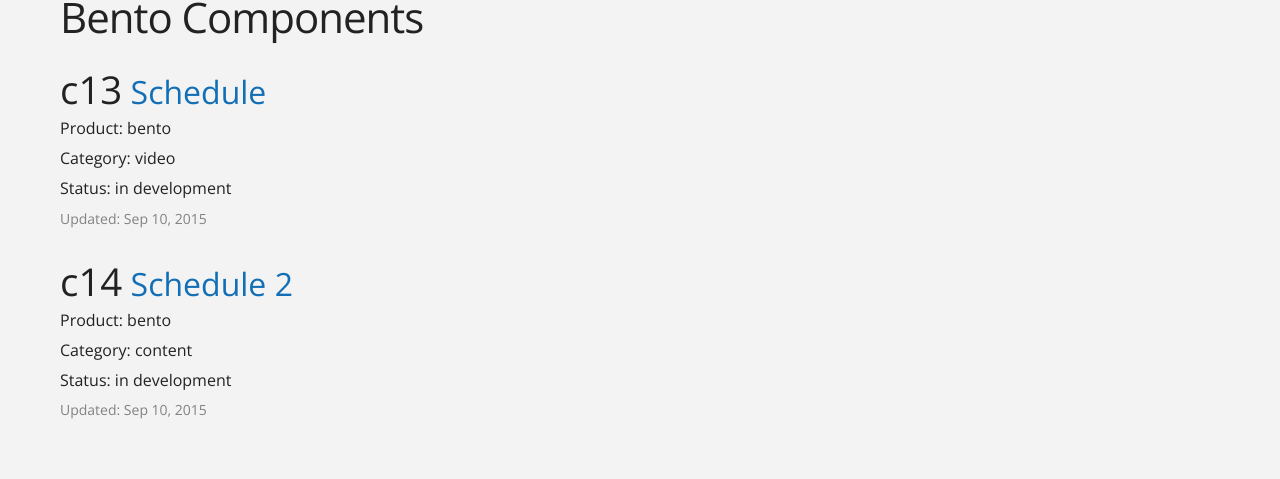
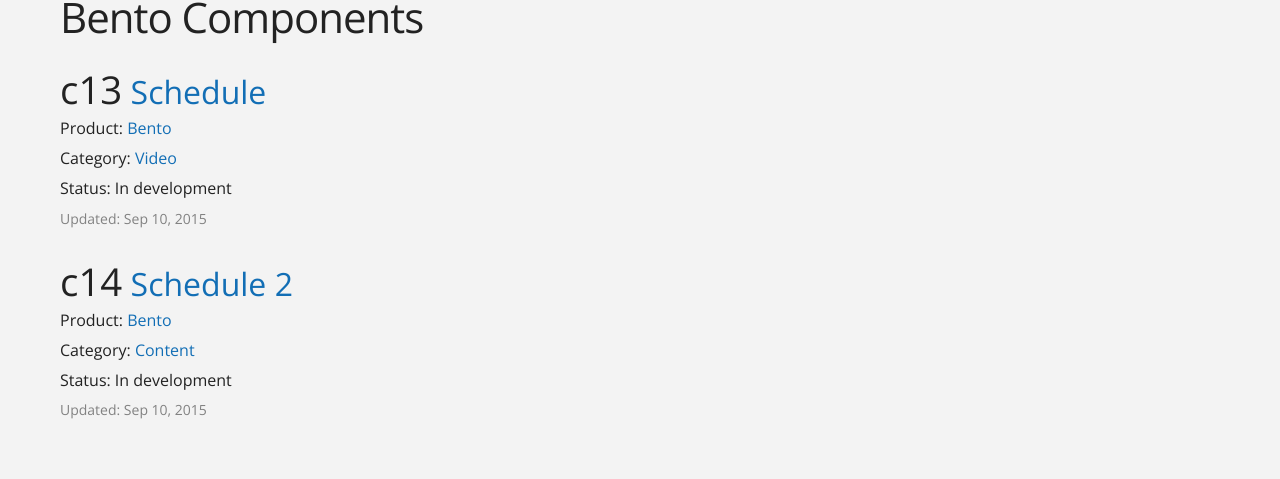
Before and after one commit to pbs/alexandria, a Jekyll site: the page built from bento-components.md, in a window 1280 px wide. Shown: the part 110-589 px from the top of the page. Built offline with Jekyll 4.4.1, drawn with Linux system fonts in a browser that asks for light colours.

Commit message:
a smarter post-li with links to categories and product root pages

```diff
--- a/_includes/post-li.html
+++ b/_includes/post-li.html
@@ -6,11 +6,28 @@
   {% if component.products %}
     <p>
       Product{% if component.products.size > 1 %}s{% endif %}:
-      {{ component.products | join: ', ' }}
+
+      {% for product in component.products %}
+        <a href="/components/{{ product }}">
+        {% if product == 'pbs-org' %}
+          PBS.org
+        {% else %}
+          {{ product|capitalize }}
+        {% endif %}
+        </a>
+        {% if forloop.last == false %}, {% endif %}
+      {% endfor %}
     </p>
   {% endif %}
-  <p>Category: {{component.categories}}</p>
-  <p>Status: {{component.status}}</p>
+  <p>Category:
+    {% for category in component.categories %}
+      <a href="/components/{{ category|downcase }}">
+        {{ category | capitalize }}
+      </a>
+      {% if forloop.last == false %}, {% endif %}
+    {% endfor %}
+    </p>
+  <p>Status: {{component.status| capitalize }}</p>
 
   <span class="post-meta">Updated: {{ component.date | date: "%b %-d, %Y" }}</span>
 </li>
```
